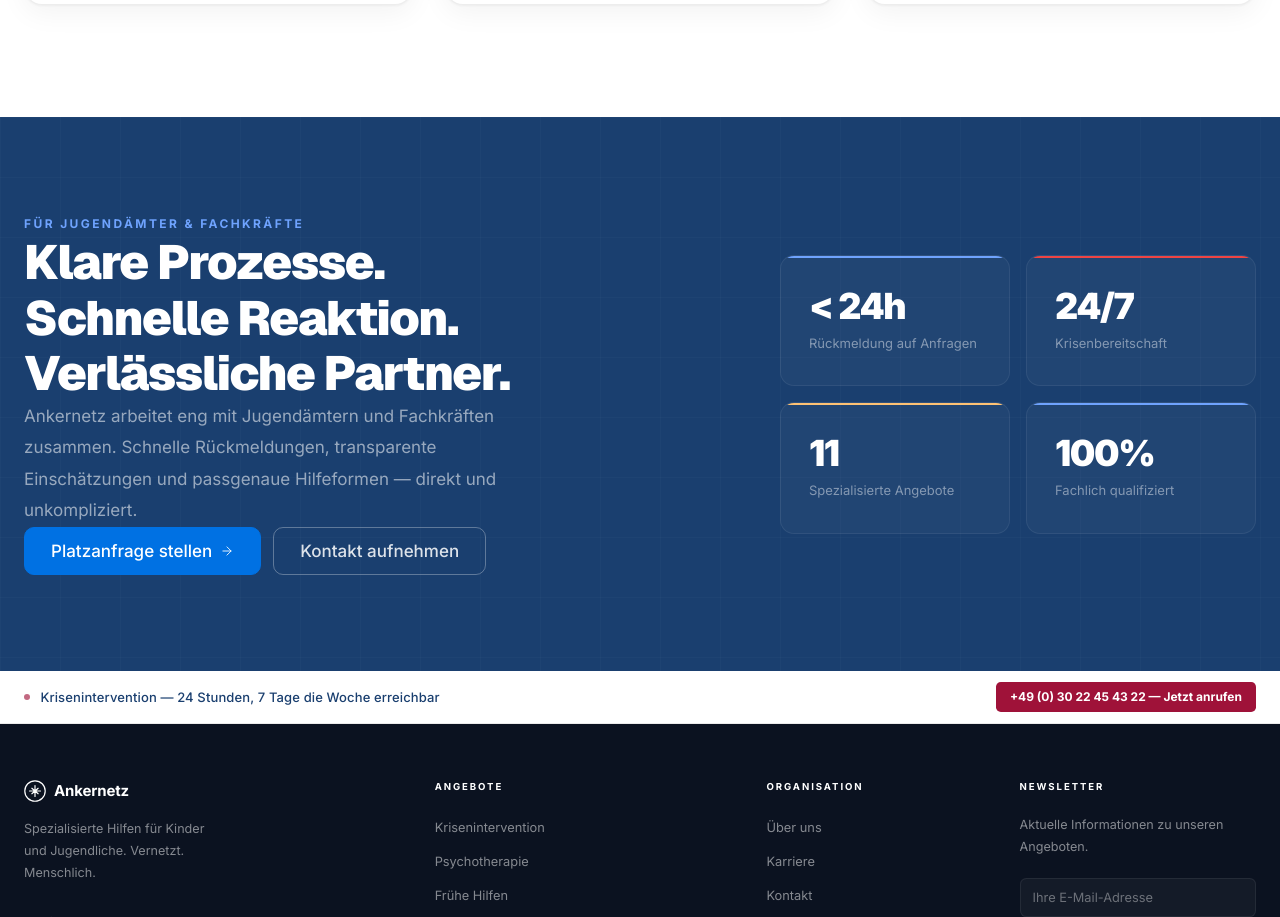
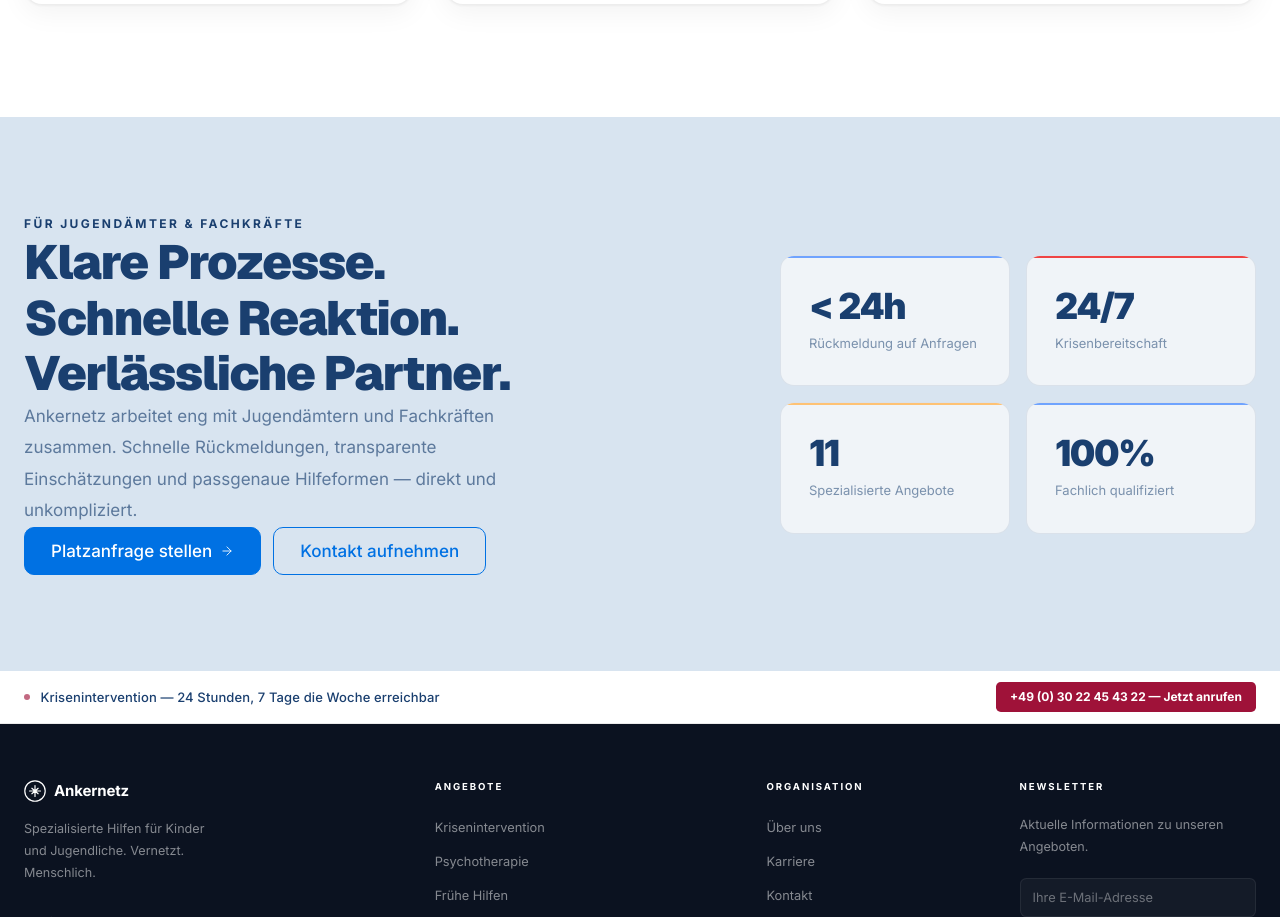
Before and after one commit to ankernetz/ankernetz, a Next.js app: page / in a window 1280 px wide. Shown: the part 3474-4391 px from the top of the page. Built offline with nearby package versions, Linux system fonts and the light colour scheme.

Commit message:
Fachkräfte section: light #d8e4f0 bg, dark text, light stat cards

```diff
--- a/app/page.tsx
+++ b/app/page.tsx
@@ -330,11 +330,8 @@ export default function HomePage() {
       </section>
 
       {/* ═══ FÜR FACHKRÄFTE ═══ */}
-      <section className="text-white relative overflow-hidden"
-        style={{ background: "#1a3f6f", paddingTop: "6rem", paddingBottom: "6rem" }}>
-
-        {/* Subtle grid lines */}
-        <div className="absolute inset-0 pointer-events-none" style={{ backgroundImage: "linear-gradient(rgba(255,255,255,0.02) 1px, transparent 1px), linear-gradient(90deg, rgba(255,255,255,0.02) 1px, transparent 1px)", backgroundSize: "60px 60px" }} />
+      <section className="relative overflow-hidden"
+        style={{ background: "#d8e4f0", paddingTop: "6rem", paddingBottom: "6rem" }}>
 
         <div className="site-container">
           <div className="grid grid-cols-1 lg:grid-cols-12 gap-16 items-center">
@@ -342,11 +339,11 @@ export default function HomePage() {
             {/* Text — 6 Spalten */}
             <div className="lg:col-span-6">
               <BlurFade>
-                <p className="text-xs font-bold uppercase tracking-[0.2em] text-[#6FA3FE] mb-6">Für Jugendämter & Fachkräfte</p>
-                <h2 className="text-[clamp(2rem,4vw,3rem)] font-black mb-10 leading-[1.15]" style={{ letterSpacing: "-0.03em" }}>
+                <p className="text-xs font-bold uppercase tracking-[0.2em] mb-6" style={{ color: "#1a3f6f" }}>Für Jugendämter & Fachkräfte</p>
+                <h2 className="text-[clamp(2rem,4vw,3rem)] font-black mb-10 leading-[1.15]" style={{ letterSpacing: "-0.03em", color: "#1a3f6f" }}>
                   Klare Prozesse.<br />Schnelle Reaktion.<br />Verlässliche Partner.
                 </h2>
-                <p className="text-white/55 text-[1.0625rem] font-normal leading-[2] mb-14 max-w-lg">
+                <p className="text-[1.0625rem] font-normal leading-[2] mb-14 max-w-lg" style={{ color: "rgba(26,63,111,0.65)" }}>
                   Ankernetz arbeitet eng mit Jugendämtern und Fachkräften zusammen.
                   Schnelle Rückmeldungen, transparente Einschätzungen und passgenaue
                   Hilfeformen — direkt und unkompliziert.
@@ -356,7 +353,7 @@ export default function HomePage() {
                     Platzanfrage stellen
                     <ArrowRight size={14} strokeWidth={1.5} className="group-hover:translate-x-0.5 transition-transform" />
                   </Link>
-                  <Link href="/kontakt" className="btn btn-outline-light btn-lg">
+                  <Link href="/kontakt" className="btn btn-outline btn-lg">
                     Kontakt aufnehmen
                   </Link>
                 </div>
@@ -373,10 +370,10 @@ export default function HomePage() {
                     { zahl: "11",    label: "Spezialisierte Angebote",  color: "#FEC274" },
                     { zahl: "100%",  label: "Fachlich qualifiziert",    color: "#6FA3FE" },
                   ].map((stat) => (
-                    <div key={stat.zahl} className="bento-card" style={{ background: "rgba(255,255,255,0.03)", border: "1px solid rgba(255,255,255,0.07)", borderRadius: "0.875rem", padding: "2rem 1.75rem", position: "relative", overflow: "hidden" }}>
+                    <div key={stat.zahl} className="bento-card" style={{ background: "#f0f4f8", border: "1px solid rgba(26,63,111,0.1)", borderRadius: "0.875rem", padding: "2rem 1.75rem", position: "relative", overflow: "hidden" }}>
                       <div style={{ position: "absolute", top: 0, left: 0, right: 0, height: "2px", background: stat.color }} />
-                      <p style={{ fontSize: "2.25rem", fontWeight: 900, color: "#ffffff", letterSpacing: "-0.04em", lineHeight: 1, marginBottom: "0.625rem" }}>{stat.zahl}</p>
-                      <p style={{ fontSize: "0.8125rem", color: "rgba(255,255,255,0.45)", lineHeight: 1.5, fontWeight: 400 }}>{stat.label}</p>
+                      <p style={{ fontSize: "2.25rem", fontWeight: 900, color: "#1a3f6f", letterSpacing: "-0.04em", lineHeight: 1, marginBottom: "0.625rem" }}>{stat.zahl}</p>
+                      <p style={{ fontSize: "0.8125rem", color: "rgba(26,63,111,0.55)", lineHeight: 1.5, fontWeight: 400 }}>{stat.label}</p>
                     </div>
                   ))}
                 </div>
```
